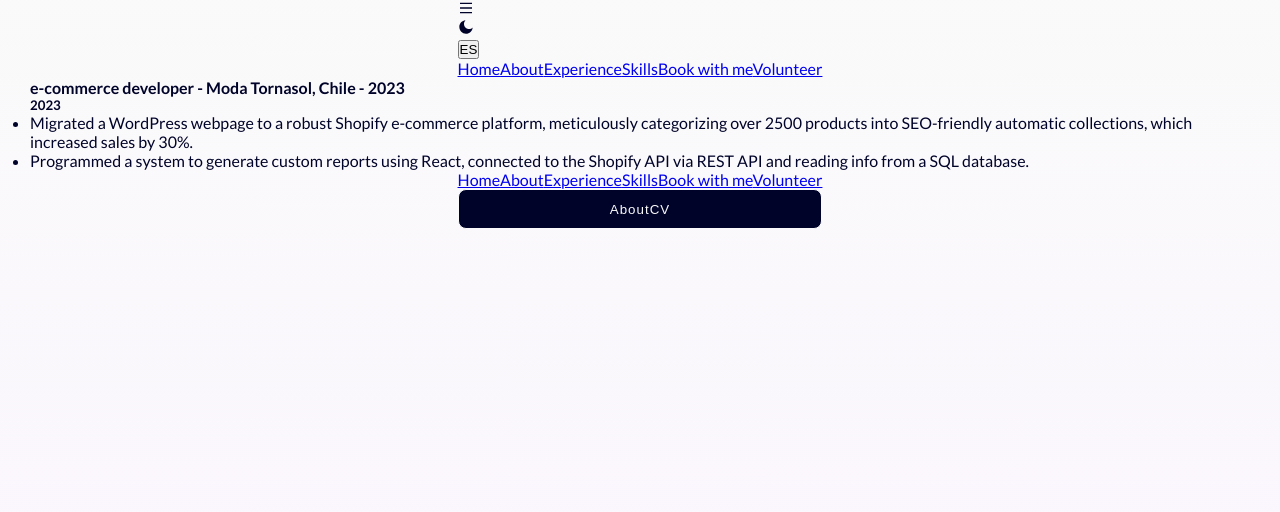
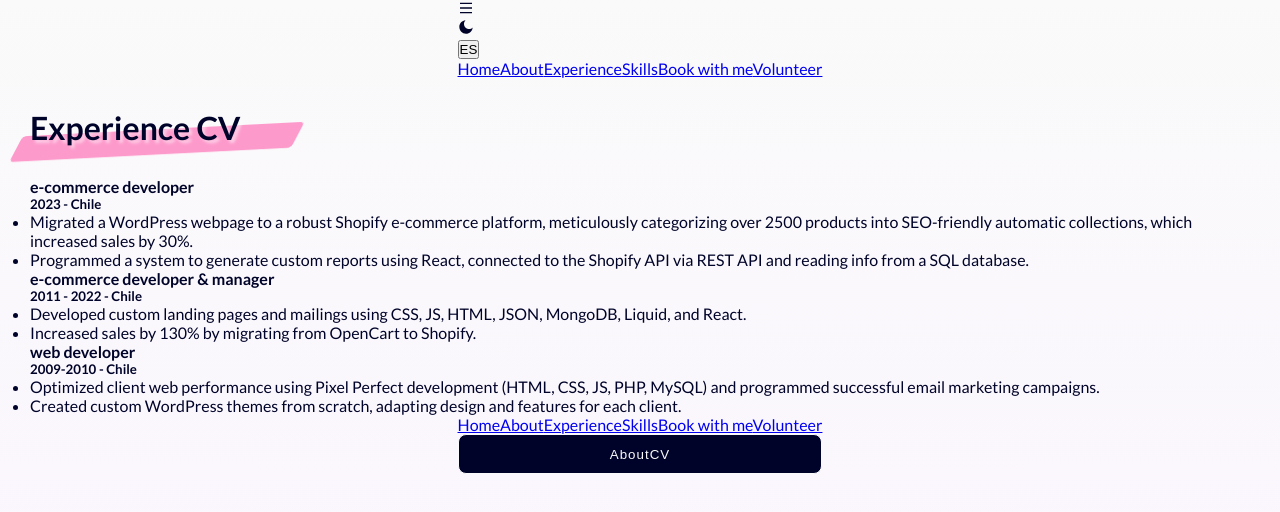
Before and after one commit to shimapi/portfolio, a React (Vite) app: page / in a window 1280 px wide. Shown: the top 512 px of the page. Built offline with nearby package versions, Linux system fonts and the light colour scheme.

Commit message:
feat: working in ExperienceCV

```diff
--- a/public/i18n/en.json
+++ b/public/i18n/en.json
@@ -5,6 +5,7 @@
     "about": "About",
     "home": "Home",
     "ExpTitle": "Experience",
+    "ExpCVTitle": "Experience CV",
     "SkillsTitle": "Skills",
     "BookTitle": "Book with me",
     "VolTitle": "Volunteer",
@@ -36,8 +37,7 @@
       "date": "2023",
       "bullets" : {
         "1": "Migrated a WordPress webpage to a robust Shopify e-commerce platform, meticulously categorizing over 2500 products into SEO-friendly automatic collections, which increased sales by 30%.",
-        "2": "Programmed a system to generate custom reports using React, connected to the Shopify API via REST API and reading info from a SQL database."
-      }
+        "2": "Programmed a system to generate custom reports using React, connected to the Shopify API via REST API and reading info from a SQL database."      }
     },
     "exp2": {
       "title": "e-commerce developer & manager",
--- a/src/components/Experience/ExperienceCV.jsx
+++ b/src/components/Experience/ExperienceCV.jsx
@@ -1,22 +1,37 @@
+import { useTranslation } from "react-i18next";
+import "./Experience.scss";
+
 const ExperienceCV = () => {
+	const { t } = useTranslation();
+
+	const expObject = t("experienceCV", { returnObjects: true });
+	const expArray = Object.values(expObject);
+
 	return (
 		<div className="experience-cv">
-			<h4 className="experience-cv__job-name">
-				{" "}
-				e-commerce developer - Moda Tornasol, Chile - 2023
-			</h4>
-			<h5 className="experience-cv__job-date">2023</h5>
-			<ul className="experience-cv__job-description">
-				<li>
-					Migrated a WordPress webpage to a robust Shopify e-commerce platform,
-					meticulously categorizing over 2500 products into SEO-friendly
-					automatic collections, which increased sales by 30%.
-				</li>
-				<li>
-					Programmed a system to generate custom reports using React, connected
-					to the Shopify API via REST API and reading info from a SQL database.
-				</li>
-			</ul>
+			<h2 className="title">{t("general.ExpCVTitle")}</h2>
+
+			{expArray.map((exp, index) => (
+				<article className="experience-cv__job" key={index}>
+					<h4 className="experience-cv__job-name">{expArray[index].title}</h4>
+					<h5 className="experience-cv__job-date">
+						{expArray[index].date} - {expArray[0].place}
+					</h5>
+					<ul className="experience-cv__job-description">
+						<li className="experience-cv__job-bullet">
+							{expArray[index].bullets[1]}
+						</li>
+						<li className="experience-cv__job-bullet">
+							{expArray[index].bullets[2]}
+						</li>
+						{expArray[index].bullets[3] !== undefined ? (
+							<li className="experience-cv__job-bullet">
+								{expArray[index].bullets[3]}
+							</li>
+						) : null}
+					</ul>
+				</article>
+			))}
 		</div>
 	);
 };
```
